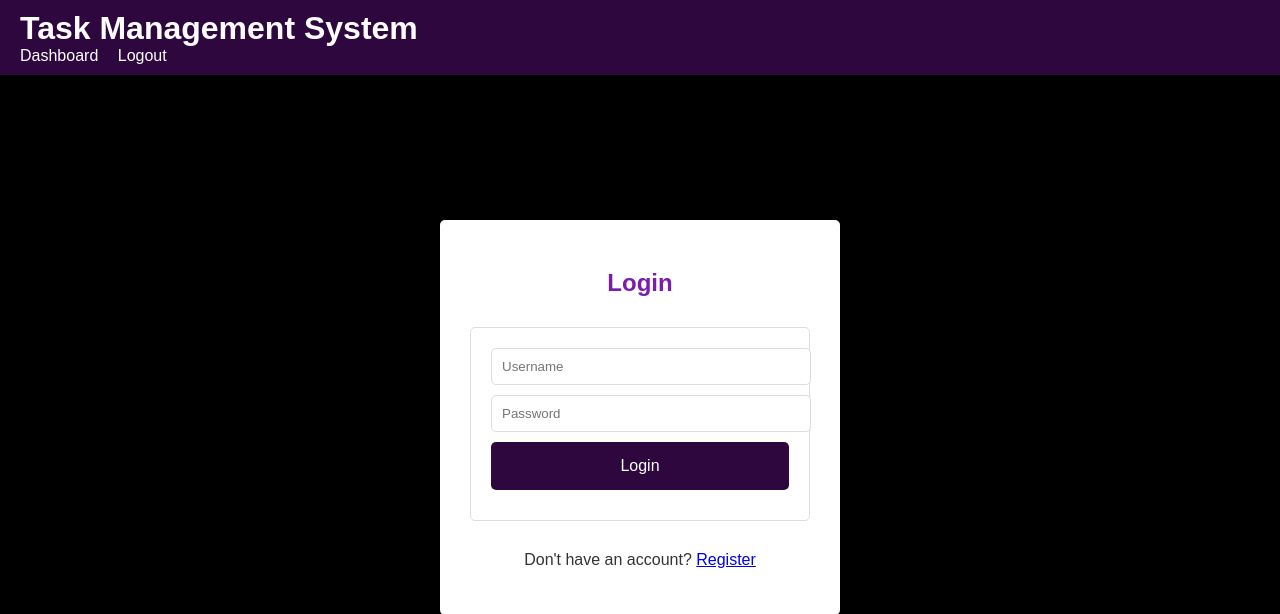
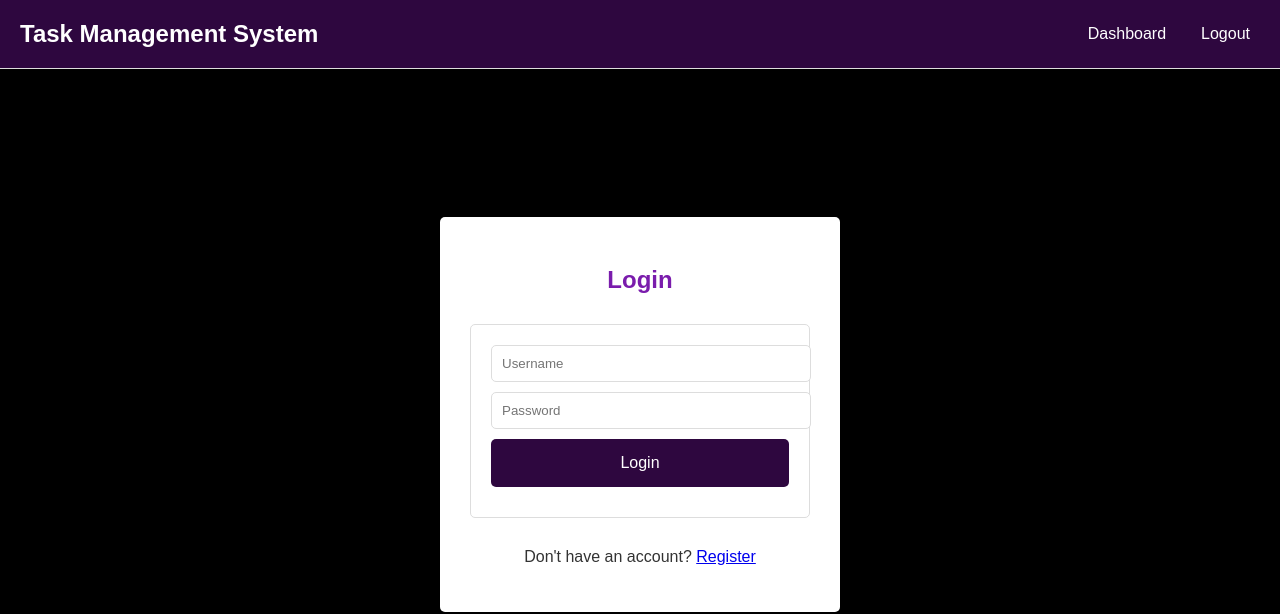
Before and after one commit to hersheydoria/task-management, a PHP site: page /index.php in a window 1280 px wide. Shown: the top 614 px of the page. Run offline with PHP 8.4, Linux system fonts and the light colour scheme; the visitor is signed in with stand-in values (Sample User, id 1); some libraries are stand-ins or nearby versions.

Commit message:
fix: style for header nav

```diff
--- a/assets/style.css
+++ b/assets/style.css
@@ -32,21 +32,41 @@
     min-height: 100vh; /* Full viewport height */
 }
 
-/* Your existing styles for header, forms, dashboard, etc. */
+/* General header styling */
 header {
+    display: flex;
+    justify-content: space-between;
+    align-items: center;
+    padding: 20px;
     background-color: #2E073F;
-    color: #fff;
-    padding: 10px 20px;
+    border-bottom: 1px solid #ddd;
 }
 
+/* Styling for the header title */
 header h1 {
     margin: 0;
+    font-size: 24px;
+    color: white;
 }
 
-nav a {
+/* Styling for the navigation */
+header nav {
+    display: flex;
+    gap: 15px; /* Space between navigation links */
+}
+
+header nav a {
+    text-decoration: none;
     color: #fff;
-    margin-right: 15px;
-    text-decoration: none;
+    font-size: 16px;
+    padding: 5px 10px;
+    border-radius: 5px;
+    transition: background-color 0.3s;
+}
+
+header nav a:hover {
+    background-color: black;
+    color: white;
 }
 
 form {
```
